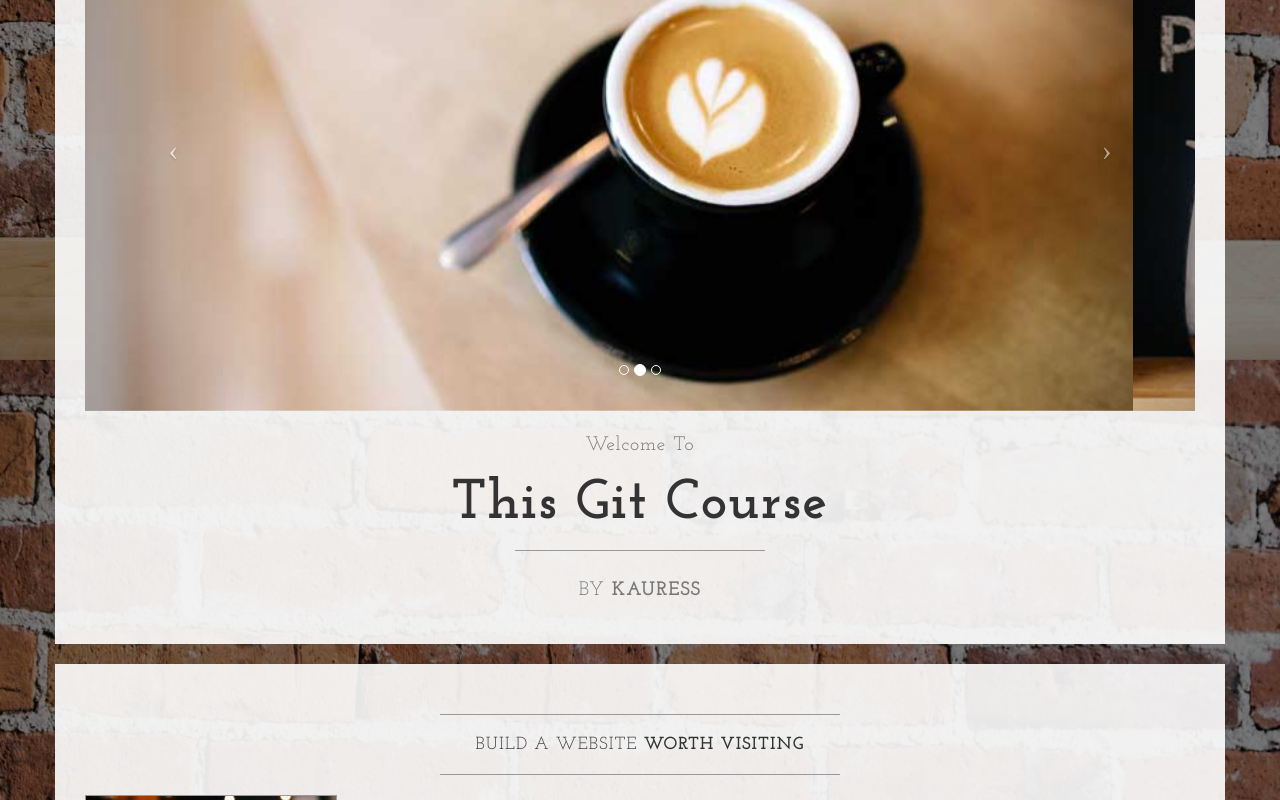
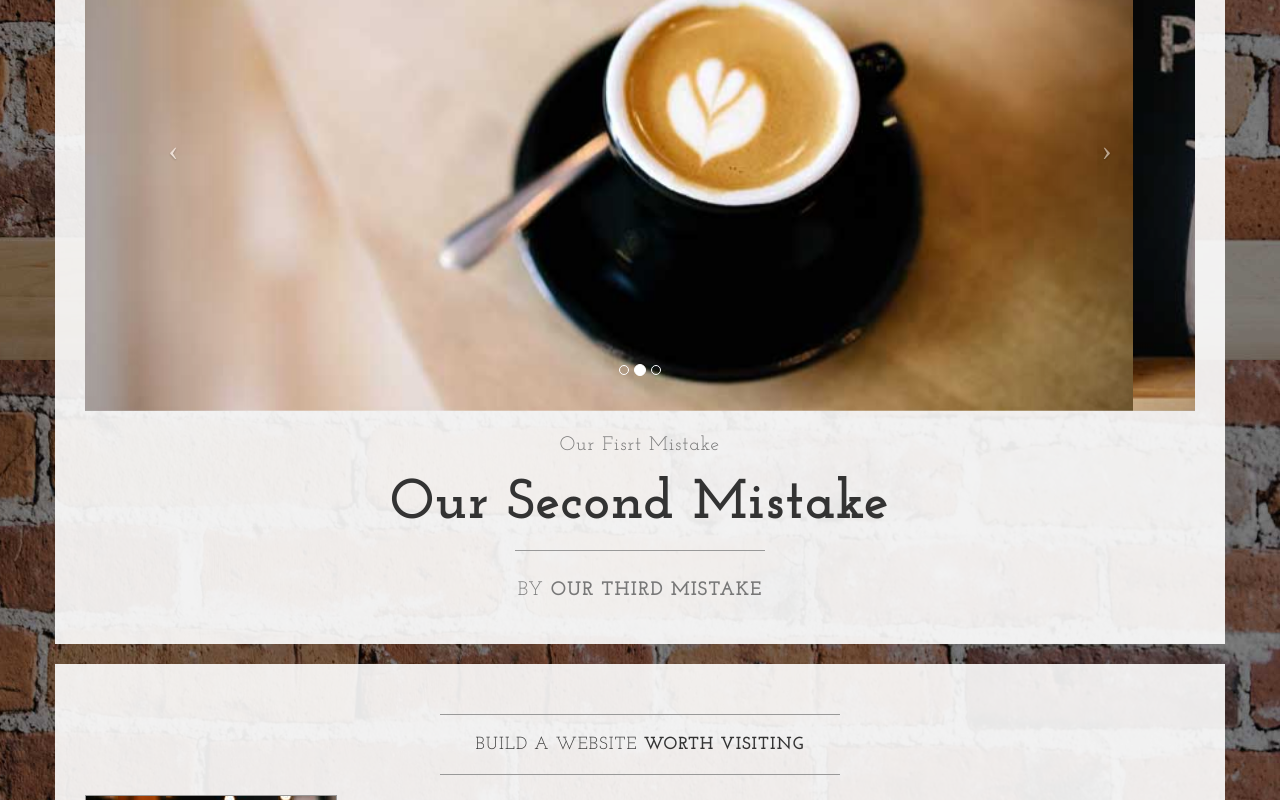
Before and after one commit to javiermz3/learngit, a plain HTML site: page index.html in a window 1280 px wide. Shown: the part 440-1240 px from the top of the page. Drawn offline with nearby package versions, Linux system fonts and the light colour scheme.

Commit message:
commit del tercer error

```diff
--- a/index.html
+++ b/index.html
@@ -106,13 +106,13 @@
                         </a>
                     </div>
                     <h2 class="brand-before">
-                        <small>Welcome to</small>
+                        <small>Our Fisrt Mistake</small>
                     </h2>
-                    <h1 class="brand-name">This Git Course</h1>
+                    <h1 class="brand-name">Our Second Mistake</h1>
                     <hr class="tagline-divider">
                     <h2>
                         <small>By
-                            <strong>Kauress</strong>
+                            <strong>Our third mistake</strong>
                         </small>
                     </h2>
                 </div>
```
Also changed, not shown: 1 other file.
